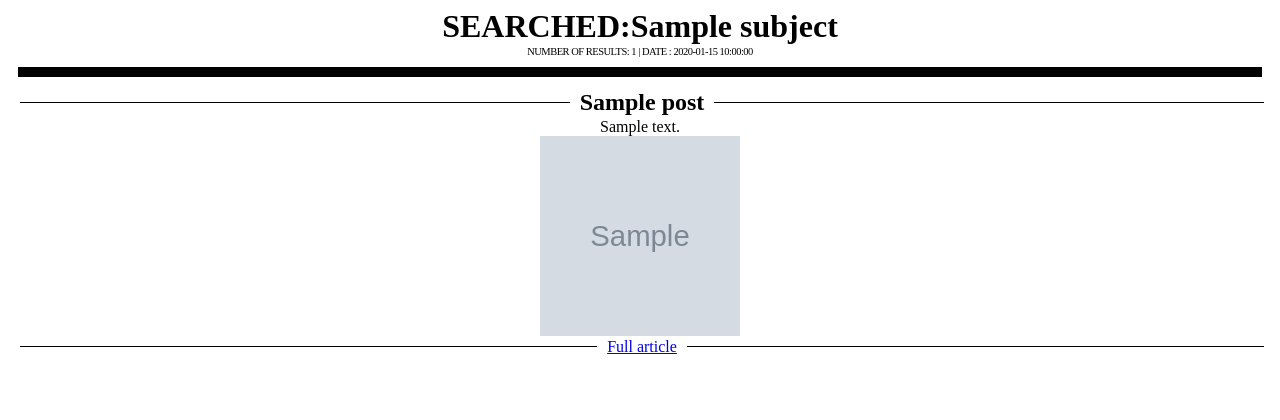
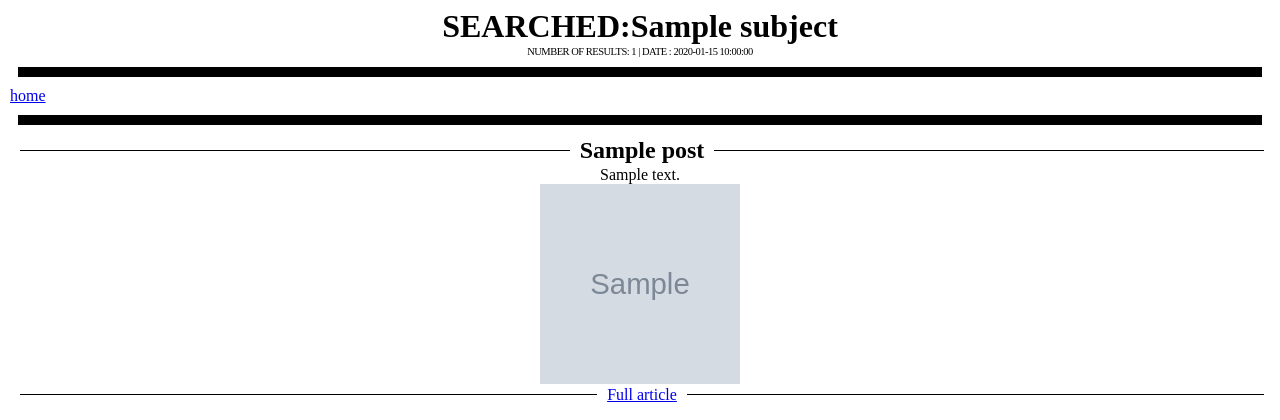
Before and after one commit to BruceYoung19/OldTimeNews, a Flask app: template templates/submit.html in a window 1280 px wide. Shown: the top 420 px of the page. Run offline with Flask 3, Linux system fonts and the light colour scheme; the template is opened without the code that fills it: most values are stand-ins (such as "Sample title", 1, 10 or a date in 2020); grey boxes marked "Sample" are stand-in pictures.

Commit message:
<TESTING> [ENV]: Description 	- Testing page is working: 		- Showing Title 		- Showing Url 		- Showing Source 	- Home page added for the search work.

```diff
--- a/app.py
+++ b/app.py
@@ -43,7 +43,7 @@ def submit():
 def test_search():
     return render_template('test_search.html')
 
-@app.route('/test',methods=['GET'])
+@app.route('/test',methods=['POST','GET'])
 def test_data():
 
     subject = request.form['search_subject']
--- a/static/submitstyle.css
+++ b/static/submitstyle.css
@@ -15,6 +15,10 @@ h1 {
 }
 
 .info-bar{
+  text-align: center;
+}
+
+.tab-bar{
   text-align: center;
 }
 
--- a/templates/submit.html
+++ b/templates/submit.html
@@ -7,8 +7,12 @@
   </div>
 
   <div class= "bar" >
-  <p> </p>
-  </div>
+    <p></p></div>
+
+  <a href= {{ url_for('home') }} class= 'tab-bar' >home</a>
+
+  <div class= "bar" >
+    <p></p></div>
 
   {% for post in news %}
   <div class ="news-box ">
--- a/templates/test.html
+++ b/templates/test.html
@@ -1,6 +1,9 @@
 <h1> Test Data - </h1>
 <body>
   {% for post in posts %}
-  <li><a>{{ post.title }}</a></li>
+  <li><a> Title: {{ post.title }}</a></li>
+  <li><a> Url: {{ post.url }}</a></li>
+  <li><a> Source: {{ post.source.name}}</a></li>
+  <br>
   {% endfor %}
 </body>
--- a/templates/test_search.html
+++ b/templates/test_search.html
@@ -1,7 +1,7 @@
 <html>
  <link rel= 'stylesheet' href="{{ url_for('static', filename='searchcss.css') }}">
 
- <form method="POST" action="/submit">
+ <form method="POST" action="/test">
   <input type="text" name="search_subject" id="search_subject" placeholder="Subject"></input>
   <input type="submit" id="submit" value="🔍︎"></input>
 
```
Also changed, not shown: README.md.
